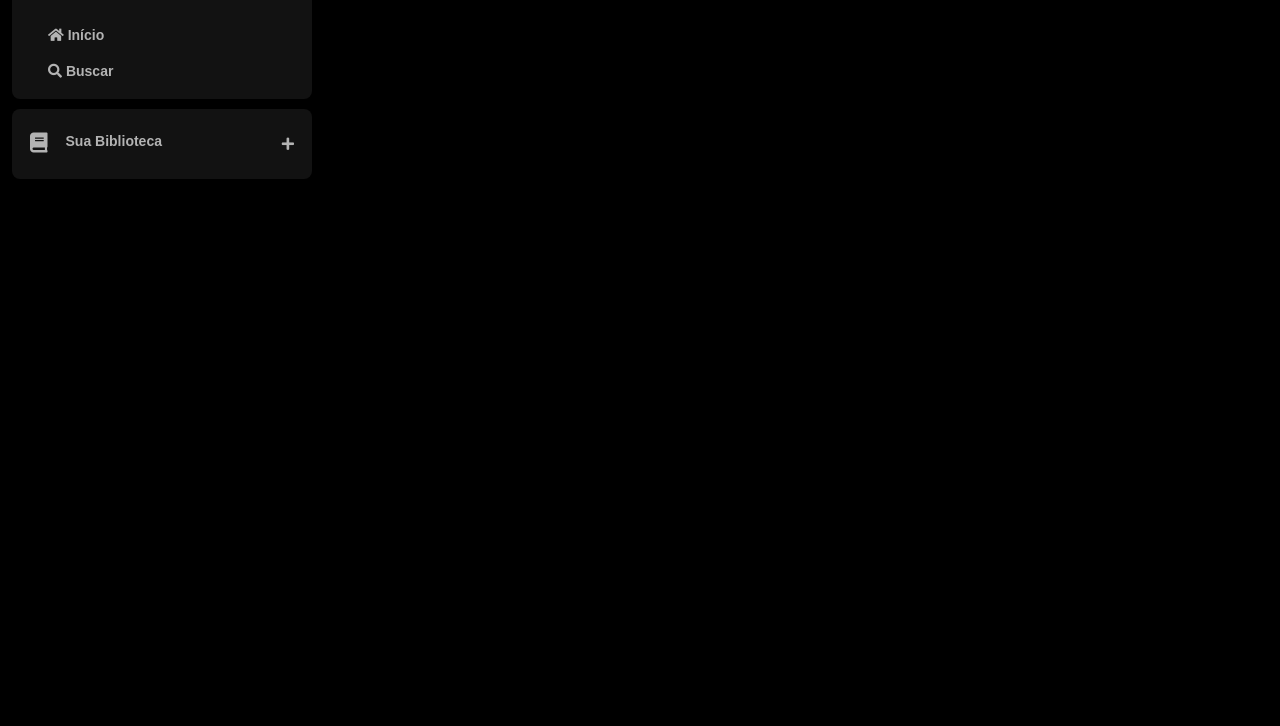
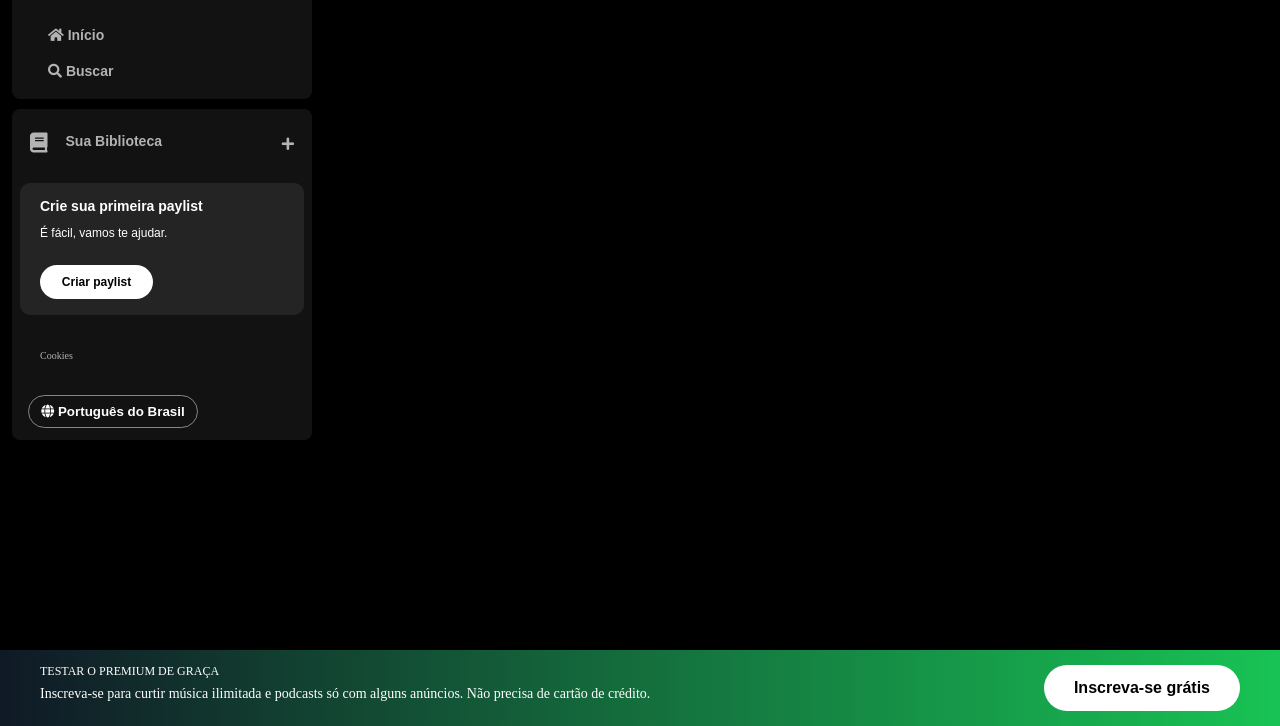
Before and after one commit to pblcnr/SpotifyClone, a plain HTML site: page index.html in a window 1280 px wide. Shown: the part 74-800 px from the top of the page. Drawn offline with Linux system fonts and the light colour scheme.

Commit message:
Sidebar e Footer concluidos.

```diff
--- a/index.html
+++ b/index.html
@@ -16,12 +16,14 @@
 </head>
 <body>
     <div class="sidebar">
-        <nav class="sidebar-navigation">
+        <nav class="sidebar__navigation">
+
             <div class="logo">
                 <a href="">
                     <img src="./assets/icons/logo-spotify.png" alt="logo do Spotify">
                 </a>
             </div>
+
             <ul>
                 <li>
                     <a href="">
@@ -36,16 +38,58 @@
                     </a>
                 </li>
             </ul>
+
         </nav>
+
         <div class="library">
-            <div class="library-content">
-                <button class="library-button">
+
+            <div class="library__content">
+                <button class="library__button">
                     <span class="fa fas fa-book"></span>
                     <span>Sua Biblioteca</span>
                 </button>
                 <span class="fa fa-plus"></span>
             </div>
+
+            <section class="section-playlist">
+                <div class="section-playlist__content">
+                    <span class="text title">Crie sua primeira paylist</span>
+                    <span class="text subtitle">É fácil, vamos te ajudar.</span>
+                    <button class="section-playlist__button">
+                        <span>Criar paylist</span>
+                    </button>
+                </div>
+            </section>
+
+            <div class="cookies">
+                <a href="">Cookies</a>
+            </div>
+
+            <div class="languages">
+                <button class="languages__button">
+                    <span class="fa fa-globe"></span>
+                    <span>Português do Brasil</span>
+                </button>
+            </div>
+
         </div>
     </div>
+
+    <footer class="disclaimer-premium">
+
+        <div class="text">
+            <p class="disclaimer-premium__title">Testar o Premium de graça</p>
+            <p class="disclaimer-premium__subtitle">
+                Inscreva-se para curtir música ilimitada e podcasts só
+                com alguns anúncios. Não precisa de cartão de crédito.
+            </p>
+        </div>
+
+        <div class="button">
+            <button type="button">Inscreva-se grátis</button>
+        </div>
+
+    </footer>
+
 </body>
 </html>
--- a/styles.css
+++ b/styles.css
@@ -11,20 +11,20 @@ body {
     width: 300px;
 }
 
-.sidebar-navigation {
+.sidebar__navigation {
     background-color: #121212;
     border-radius: 8px;
     padding: 16px 0 0 16px;
 }
 
-.sidebar-navigation .logo {
+.sidebar__navigation .logo {
     background: #121212;
     display: flex;
     border-radius: 8px;
     padding: 16px 0 0 16px;
 }
 
-.sidebar-navigation .logo img {
+.sidebar__navigation .logo img {
     width: 80px;
 }
 
@@ -58,12 +58,12 @@ body {
     margin-top: 10px;
 }
 
-.library .library-content {
+.library .library__content {
     display: flex;
     justify-content: space-between;
 }
 
-.library .library-button {
+.library .library__button {
     display: flex;
     margin-right: 10px;
     color: #b3b3b3;
@@ -78,7 +78,7 @@ body {
     padding: 20px 10px;
 }
 
-.library .library-button .fa {
+.library .library__button .fa {
     font-size: 20px;
     font-weight: 300;
     color: #b3b3b3;
@@ -86,6 +86,126 @@ body {
     padding-right: 8px;
 }
 
-.library .library-content .fa-plus {
+.library .library__content .fa-plus {
     margin: 24px 10px;
 }
+
+.section-playlist {
+    display: flex;
+    align-items: flex-start;
+    justify-content: space-between;
+    gap: 20px;
+    background-color: #242424;
+    color: #b3b3b3;
+    font-weight: 600;
+    font-size: 14px;
+    margin: 8px 0;
+    padding: 16px 20px;
+    border-radius: 10px;
+}
+
+.section-playlist .section-playlist__content {
+    display: flex;
+    flex-direction: column;
+}
+
+.section-playlist__content .text {
+    padding-bottom: 14px;
+    color: #fff;
+    font-family: "DM Sans", sans-serif;
+}
+
+.section-playlist__content .title {
+    font-weight: 700;
+}
+
+.section-playlist__content .subtitle {
+    font-weight: 500;
+    font-size: 12px;
+}
+
+.section-playlist__content .section-playlist__button {
+    display: flex;
+    justify-content: center;
+    background-color: #fff;
+    color: #000;
+    border-radius: 20px;
+    font-size: 12px;
+    font-weight: 700;
+    font-family: "DM Sans", sans-serif;
+    text-decoration: none;
+    text-transform: none;
+    padding: 10px;
+    margin-top: 12px;
+    border: 0px;
+    width: 113px;
+}
+
+.sidebar .cookies {
+    margin: 25px 20px;
+}
+
+.sidebar .cookies a {
+    color: #b3b3b3;
+    font-weight: 500;
+    font-size: 10px;
+    text-decoration: none;
+}
+
+.sidebar .cookies a:hover {
+    text-decoration: underline;
+}
+
+.languages .languages__button {
+    align-items: center;
+    background-color: transparent;
+    border: 1px solid #878787;
+    border-radius: 20px;
+    color: #fff;
+    font-weight: bold;
+    cursor: pointer;
+    width: 170px;
+    margin: 8px;
+    padding: 8px;
+}
+
+.disclaimer-premium {
+    position: fixed;
+    bottom: 0;
+    left: 0;
+    right: 0;
+    background: linear-gradient(to right, #101926, #18c354);
+    padding: 15px 40px;
+    display: flex;
+    justify-content: space-between;
+}
+
+.disclaimer-premium .text {
+    flex-shrink: 0;
+}
+
+.disclaimer-premium .disclaimer-premium__title {
+    color: #fff;
+    text-transform: uppercase;
+    font-weight: 400;
+    font-size: 12px;
+    margin-bottom: 10px;
+}
+
+.disclaimer-premium .disclaimer-premium__subtitle {
+    color: #fff;
+    font-size: 14px;
+    font-weight: 500;
+}
+
+.disclaimer-premium button {
+    background-color: #fff;
+    color: #000;
+    font-size: 16px;
+    font-weight: bold;
+    padding: 14px 30px;
+    border: 0px;
+    border-radius: 40px;
+    cursor: pointer;
+    flex-shrink: 0;
+}
```
